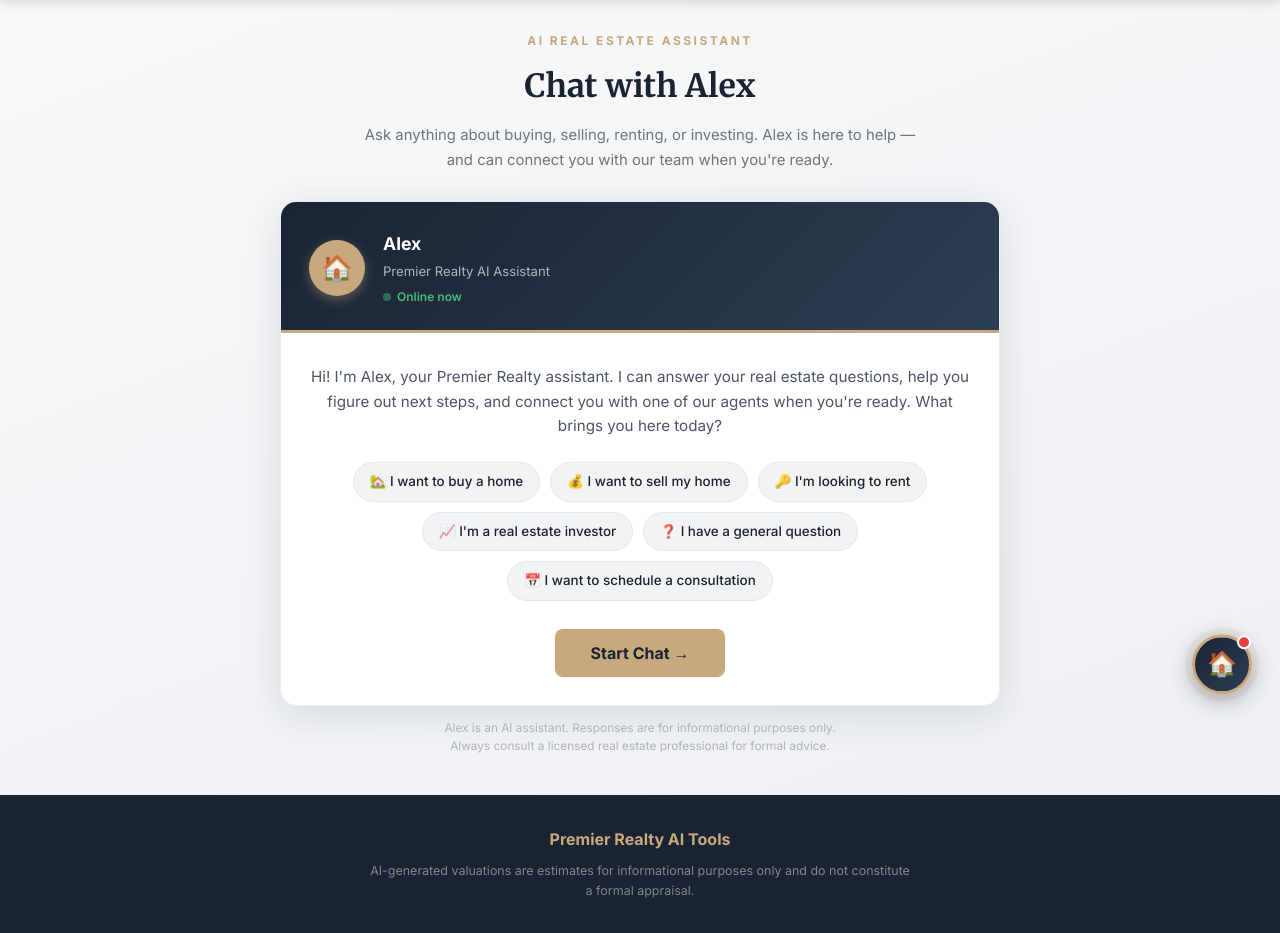
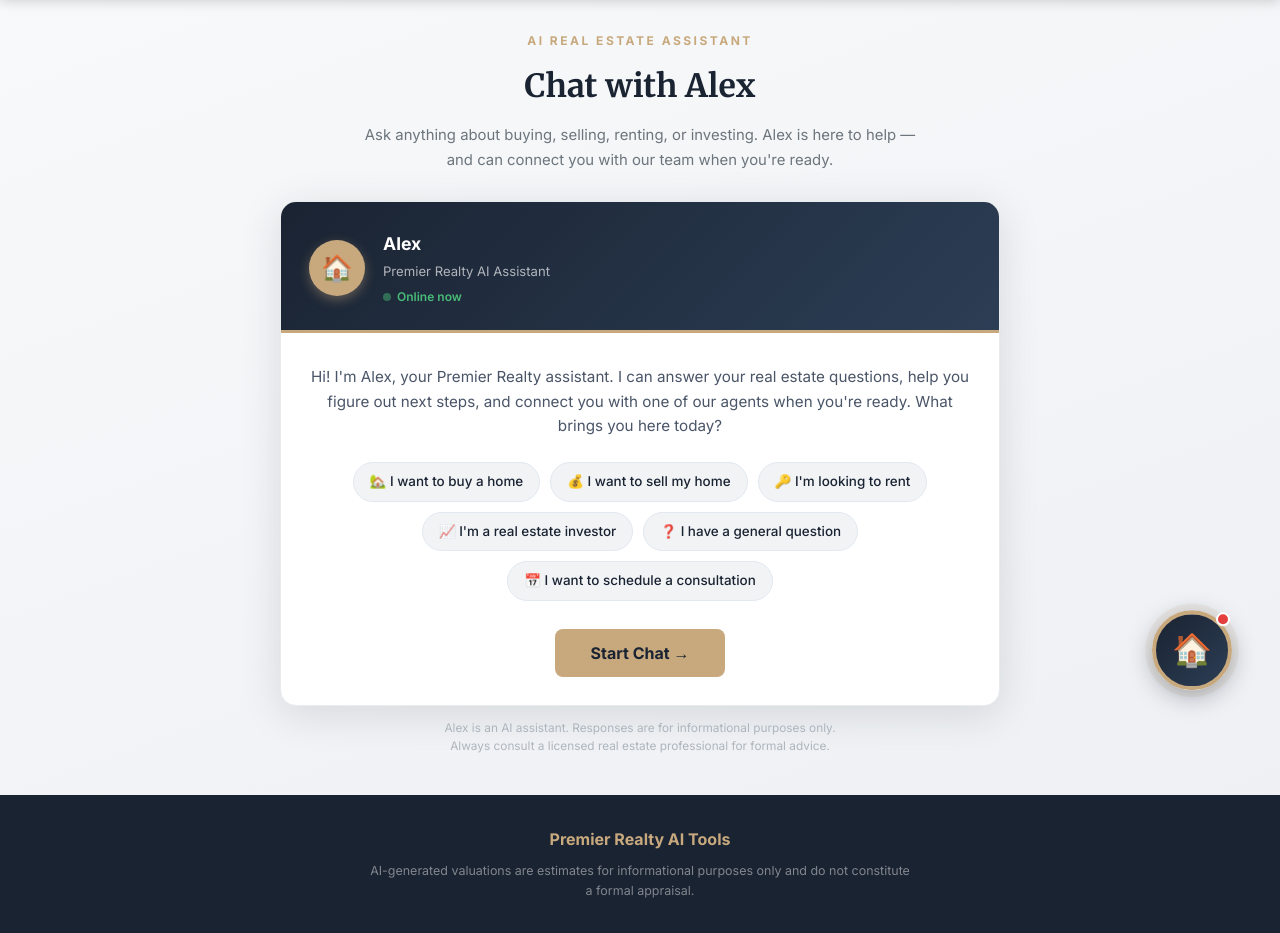
Before and after one commit to sswahlquist/premier-realty-app, a Flask app: page /chat in a window 1280 px wide. Shown: the part 65-998 px from the top of the page. Run offline with Flask 3, Linux system fonts and the light colour scheme.

Commit message:
Make chat bubble larger and move inward

```diff
--- a/templates/base.html
+++ b/templates/base.html
@@ -52,8 +52,8 @@
     /* Bubble button */
     .alex-bubble {
       position: fixed;
-      bottom: 32px;
-      right: 28px;
+      bottom: 36px;
+      right: 48px;
       z-index: 9999;
       display: flex;
       flex-direction: column;
@@ -83,16 +83,16 @@
     }
 
     .alex-bubble-btn {
-      width: 60px;
-      height: 60px;
+      width: 80px;
+      height: 80px;
       background: linear-gradient(135deg, #1a2332 0%, #2c3e55 100%);
       border-radius: 50%;
-      border: 3px solid #c8a97e;
+      border: 4px solid #c8a97e;
       cursor: pointer;
       display: flex;
       align-items: center;
       justify-content: center;
-      font-size: 1.5rem;
+      font-size: 2rem;
       box-shadow: 0 6px 24px rgba(26,35,50,0.35), 0 0 0 0 rgba(200,169,126,0.4);
       transition: transform 0.2s ease, box-shadow 0.2s ease;
       animation: bubblePulse 3s infinite;
@@ -125,8 +125,8 @@
     /* ── Mini chat popup ──────────────────────────────────────────── */
     .alex-popup {
       position: fixed;
-      bottom: 108px;
-      right: 28px;
+      bottom: 136px;
+      right: 48px;
       width: 360px;
       max-height: 520px;
       background: #fff;
@@ -289,8 +289,8 @@
     .ap-footer a:hover { text-decoration: underline; }
 
     @media (max-width: 480px) {
-      .alex-popup { width: calc(100vw - 24px); right: 12px; bottom: 96px; }
-      .alex-bubble { right: 16px; bottom: 20px; }
+      .alex-popup { width: calc(100vw - 24px); right: 12px; bottom: 116px; }
+      .alex-bubble { right: 24px; bottom: 20px; }
     }
   </style>
 
```
